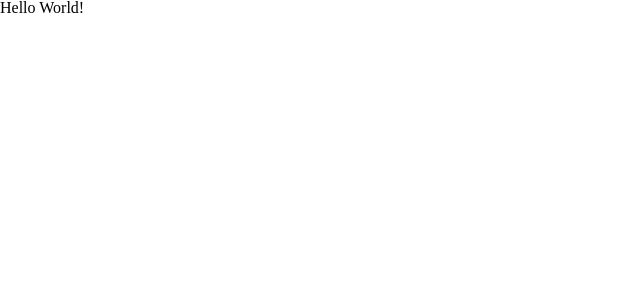
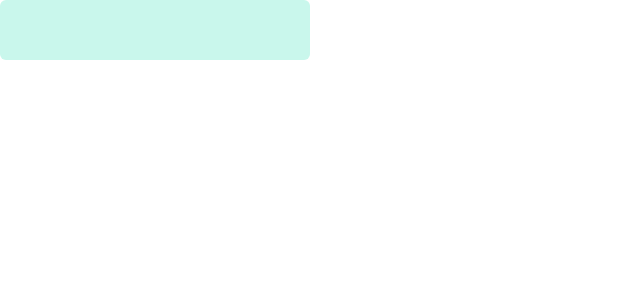
Before and after one commit to StellRay666s/flora, a React (Create React App) app: page / in a window 1280 px wide. Shown: the top 300 px of the page, without its empty margins (0-640 px from the left). Built offline with nearby package versions, Linux system fonts and the light colour scheme.

Commit message:
Input state managment

```diff
--- a/src/components/Input/index.jsx
+++ b/src/components/Input/index.jsx
@@ -2,10 +2,23 @@ import React, { Fragment } from "react";
 
 import styles from "./index.module.scss";
 
-function Input({ placeholder }) {
+function Input({ placeholder, value, dispatchValue }) {
+  /**
+   * Change handler
+   * @param {React.ChangeEvent<HTMLInputElement>} e
+   */
+  function onChange(e) {
+    dispatchValue(e.target.value);
+  }
+
   return (
     <Fragment>
-      <input className={styles.inputs} placeholder={placeholder} />
+      <input
+        value={value}
+        onChange={onChange}
+        className={styles.inputs}
+        placeholder={placeholder}
+      />
     </Fragment>
   );
 }
--- a/src/pages/home/index.jsx
+++ b/src/pages/home/index.jsx
@@ -1,7 +1,15 @@
-import React, { Fragment } from "react";
+import React, { Fragment, useState } from "react";
+
+import { Input } from "components";
 
 const IndexPage = () => {
-  return <Fragment>Hello World!</Fragment>;
+  const [name, setName] = useState("");
+
+  return (
+    <Fragment>
+      <Input value={name} dispatchValue={setName} />
+    </Fragment>
+  );
 };
 
 export default IndexPage;
```
